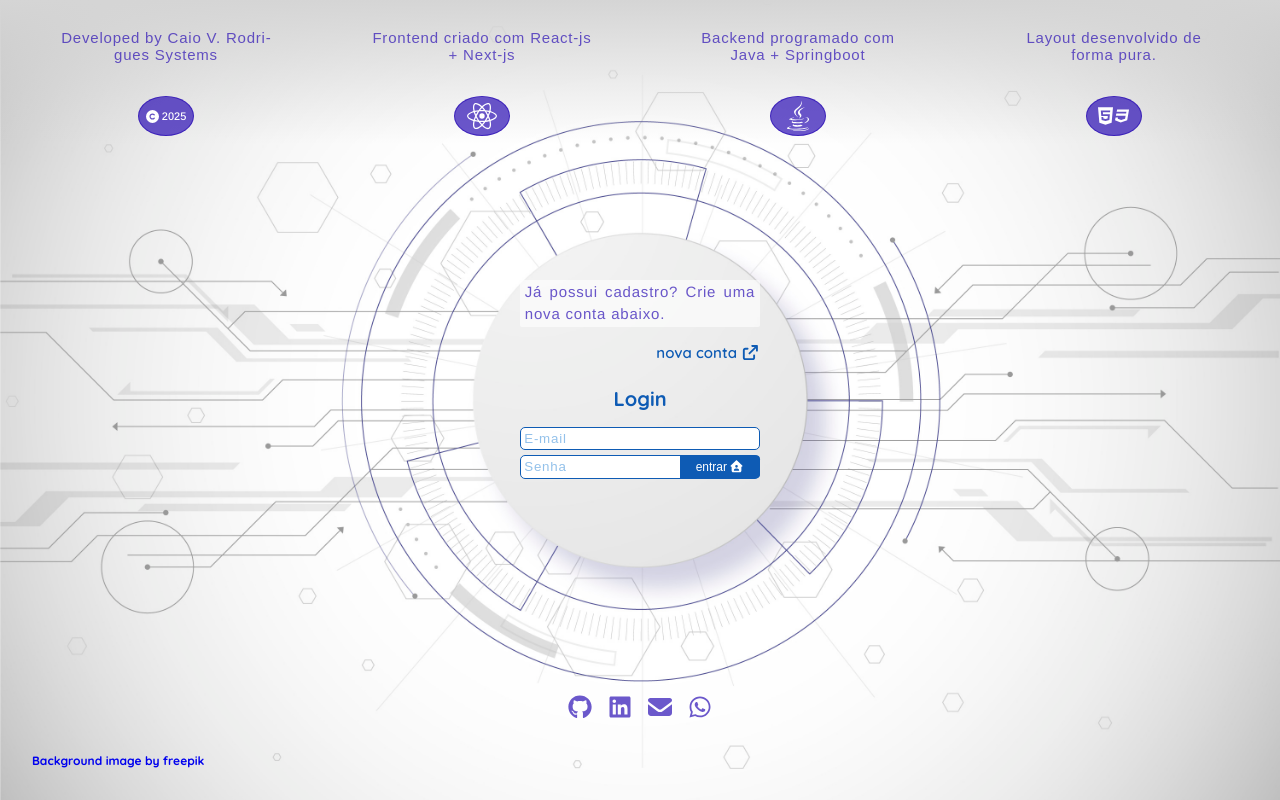
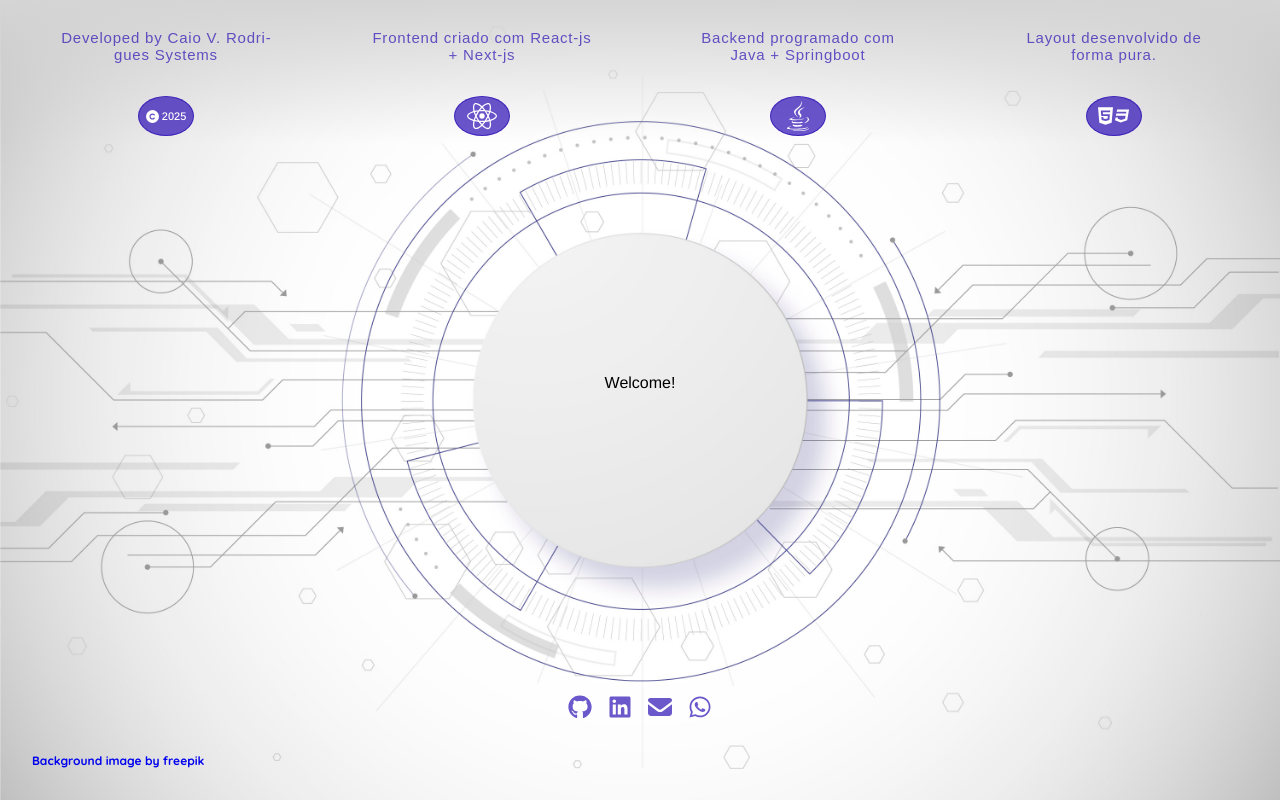
Before and after one commit to caaio-vrodrigues/caiosystems-clientside, a Next.js app: page /login in a window 1280 px wide. Built offline with nearby package versions, Linux system fonts and the light colour scheme; a web font is replaced by a local one.

Commit message:
implementando contexto global na aplicação

```diff
--- a/src/app/layout.tsx
+++ b/src/app/layout.tsx
@@ -1,6 +1,7 @@
 import type { Metadata } from "next";
 
 import '@/styles/styles.css';
+import { ContextProvider } from "@/context/ContextProvider";
 
 export const metadata: Metadata = {
   title: "Caio Systems Portfólio",
@@ -12,7 +13,9 @@ type Props = Readonly<{children: React.ReactNode;}>
 const RootLayout = ({ children }: Props) =>
   <html lang="pt-BR">
     <body suppressHydrationWarning={true}>
-      {children}
+      <ContextProvider>
+        {children}
+      </ContextProvider>
     </body>
   </html>
 
--- a/src/components/login/Login.tsx
+++ b/src/components/login/Login.tsx
@@ -1,16 +1,24 @@
+'use client';
 import { BottomSec } from './bottom-sec/BottomSec';
 import { Form } from './form/Form';
 import { TopSec } from './top-sec/TopSec';
+import { NewAccount } from './new-account/NewAccount';
+import { useContext } from 'react';
+import { ContextMaster } from '@/context/ContextProvider';
 import styles from './Login.module.css';
-import { NewAccount } from './new-account/NewAccount';
 
 export const Login = () => {
-  return(
+  const { endPreview } = useContext(ContextMaster);
+  return (
     <div className={styles.loginContainer}>
       <TopSec/>
-      <NewAccount/>
-      <Form/>
+      {endPreview ?
+        <>
+          <NewAccount/>
+          <Form/>
+        </>
+        : "Welcome!"}
       <BottomSec/>
     </div>
   );
-};
+}
--- /dev/null
+++ b/src/context/ContextProvider.tsx
@@ -0,0 +1,29 @@
+'use client';
+
+import { createContext, useState } from 'react';
+import {
+  type ReactNode, type Dispatch, type SetStateAction,
+} from 'react';
+
+type ProviderProps = { children: ReactNode; }
+
+type TContextMaster = {
+  endPreview: boolean,
+  setEndPreview: Dispatch<SetStateAction<boolean>>
+}
+
+export const ContextMaster = createContext<TContextMaster>({
+  endPreview: false,
+  setEndPreview: ()=>{}
+});
+
+export const ContextProvider = ({ children }: ProviderProps): React.ReactNode =>{
+  const [endPreview, setEndPreview] = useState<boolean>(false);
+  const contextValue: TContextMaster = { endPreview, setEndPreview }
+
+  return (
+    <ContextMaster.Provider value={contextValue}>
+      {children}
+    </ContextMaster.Provider>
+  );
+}
```
